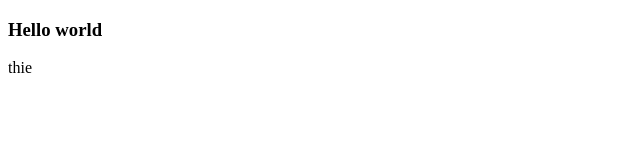
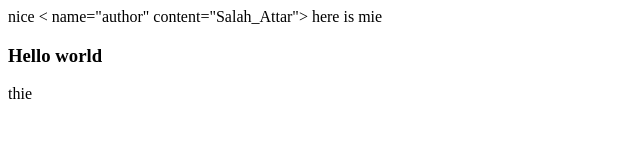
Before and after one commit to Attar-Salah/FIRST_PROJECT, a plain HTML site: page index.html in a window 1280 px wide. Shown: the whole page, without its empty margins (0-640 px from the left). Drawn offline with Linux system fonts and the light colour scheme.

Commit message:
index make me feel better

```diff
--- a/index.html
+++ b/index.html
@@ -1,11 +1,13 @@
 <!DOCTYPE html>
 <html>
 	<head>
+	nice
 		<title>Sal Tutor</title>
 		<link rel="stylesheet" href="#">
-		<meta name="author" content="Salah_Attar">
+		< name="author" content="Salah_Attar">
 		<meta charset="UTF-8">
 	</head>
+	here is mie
 	<body>
 		<h3>Hello world</h3>
 		thie
```
